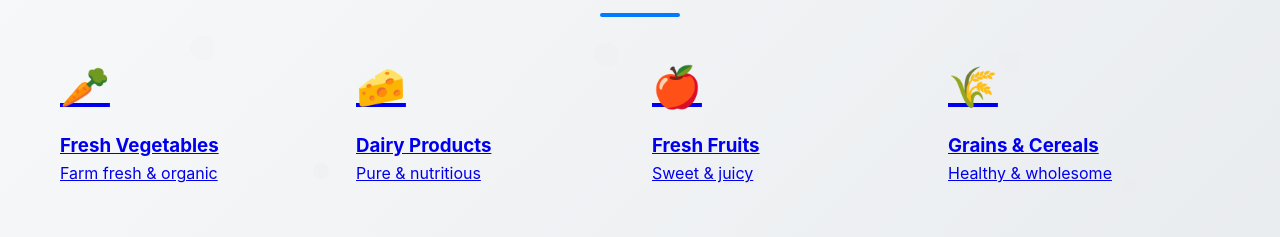
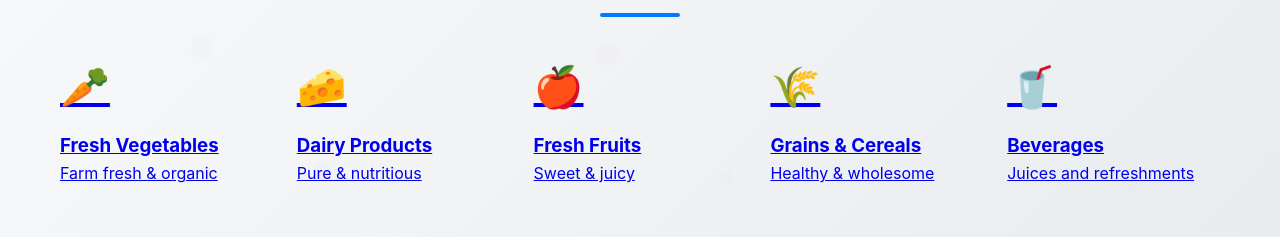
Before and after one commit to Neemasree/E-Commerce-Website, a React (Vite) app in the folder frontend/: page / in a window 1280 px wide. Shown: the part 803-1040 px from the top of the page. Built offline with nearby package versions, Linux system fonts and the light colour scheme; no server answers.

Commit message:
Show the seeded beverages category on the homepage

```diff
--- a/frontend/src/pages/Home.jsx
+++ b/frontend/src/pages/Home.jsx
@@ -104,6 +104,11 @@ const Home = () => {
               <div className="category-icon">🌾</div>
               <h3>Grains & Cereals</h3>
               <p>Healthy & wholesome</p>
+            </Link>
+            <Link to="/products?category=beverages" className="category-card beverages">
+              <div className="category-icon">🥤</div>
+              <h3>Beverages</h3>
+              <p>Juices and refreshments</p>
             </Link>
           </div>
         </div>
@@ -351,14 +356,14 @@ const Home = () => {
           background: linear-gradient(135deg, #fce4ec 0%, #fce4ec 100%);
         }
 
-        .category-card.grains {
+        .category-card.beverages { background: linear-gradient(135deg, #e0f2fe 0%, #bae6fd 100%); color: #075985; }\n\n        .category-card.grains {
           background: linear-gradient(135deg, #f3e5f5 0%, #f3e5f5 100%);
         }
 
         .category-card:nth-child(1) { animation-delay: 0.1s; }
         .category-card:nth-child(2) { animation-delay: 0.2s; }
         .category-card:nth-child(3) { animation-delay: 0.3s; }
-        .category-card:nth-child(4) { animation-delay: 0.4s; }
+        .category-card:nth-child(4) { animation-delay: 0.4s; }\n        .category-card:nth-child(5) { animation-delay: 0.5s; }
 
         @keyframes slideUp {
           to {
```
